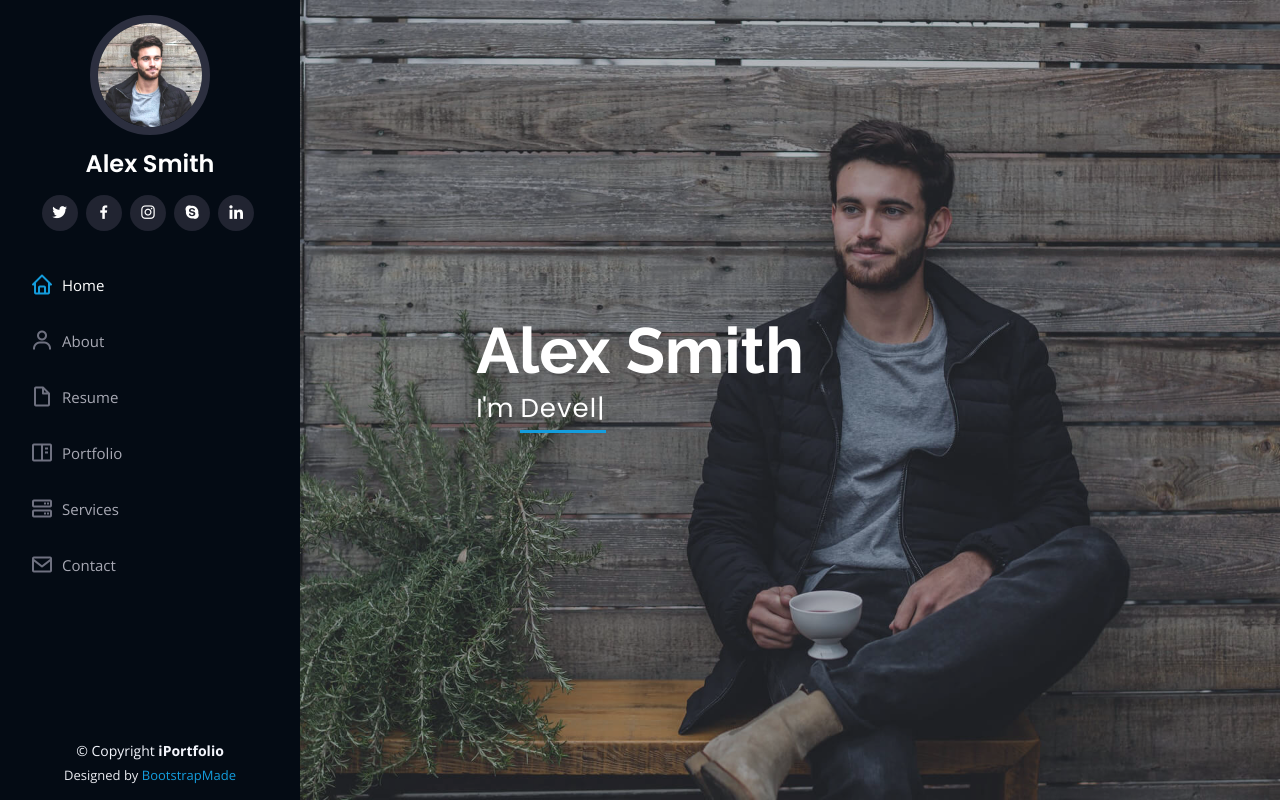
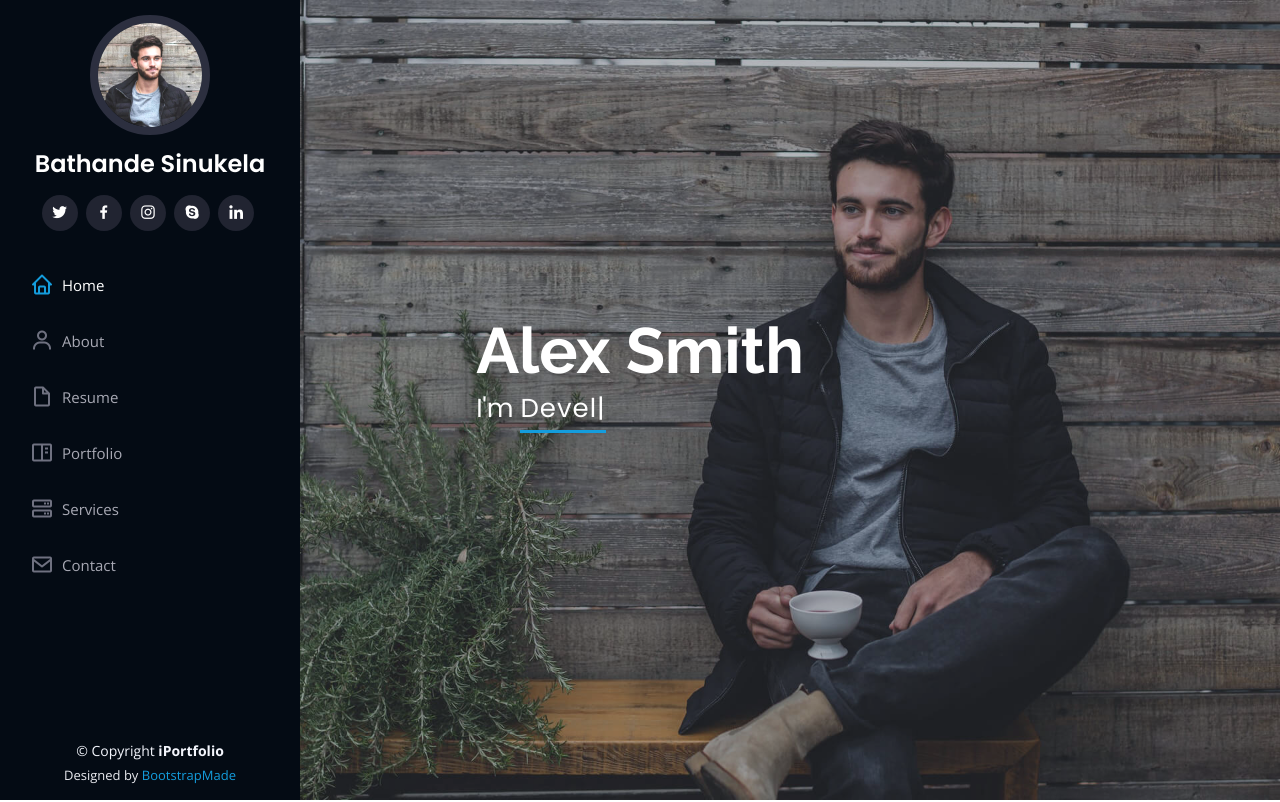
Before and after one commit to Darklove12/cv, a plain HTML site: page index.html in a window 1280 px wide. Shown: the top 802 px of the page. Drawn offline with nearby package versions, Linux system fonts and the light colour scheme.

Commit message:
changed from Alex Smith to Bathande Sinukela

```diff
--- a/index.html
+++ b/index.html
@@ -46,7 +46,7 @@
 
       <div class="profile">
         <img src="assets/img/profile-img.jpg" alt="" class="img-fluid rounded-circle">
-        <h1 class="text-light"><a href="index.html">Alex Smith</a></h1>
+        <h1 class="text-light"><a href="index.html">Bathande Sinukela</a></h1>
         <div class="social-links mt-3 text-center">
           <a href="#" class="twitter"><i class="bx bxl-twitter"></i></a>
           <a href="#" class="facebook"><i class="bx bxl-facebook"></i></a>
```
